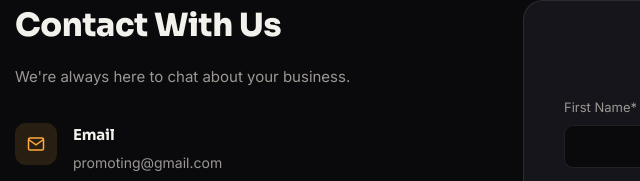
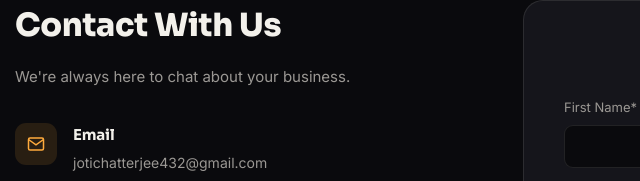
Before and after one commit to r0n1-dhali/chatterjee-consulting, a plain HTML site: page index.html in a window 1280 px wide. Shown: the part 2807-2988 px from the top of the page, 35-675 px from the left. Drawn offline with Linux system fonts and the light colour scheme.

Commit message:
Add files via upload

```diff
--- a/index.html
+++ b/index.html
@@ -461,7 +461,7 @@
       <p>We're always here to chat about your business.</p>
       <div class="contact-item">
         <div class="contact-icon"><svg width="18" height="18" viewBox="0 0 24 24" fill="none" stroke="currentColor" stroke-width="2"><rect x="2" y="4" width="20" height="16" rx="2"/><path d="m22 6-10 7L2 6"/></svg></div>
-        <div><h4>Email</h4><a href="mailto:promoting@gmail.com">promoting@gmail.com</a></div>
+        <div><h4>Email</h4><a href="mailto:jotichatterjee432@gmail.com">jotichatterjee432@gmail.com</a></div>
       </div>
       <div class="contact-item">
         <div class="contact-icon"><svg width="18" height="18" viewBox="0 0 24 24" fill="none" stroke="currentColor" stroke-width="2"><path d="M22 16.92v3a2 2 0 0 1-2.18 2 19.79 19.79 0 0 1-8.63-3.07 19.5 19.5 0 0 1-6-6 19.79 19.79 0 0 1-3.07-8.67A2 2 0 0 1 4.11 2h3a2 2 0 0 1 2 1.72c.127.96.362 1.903.7 2.81a2 2 0 0 1-.45 2.11L8.09 9.91a16 16 0 0 0 6 6l1.27-1.27a2 2 0 0 1 2.11-.45c.907.338 1.85.573 2.81.7A2 2 0 0 1 22 16.92z"/></svg></div>
```
